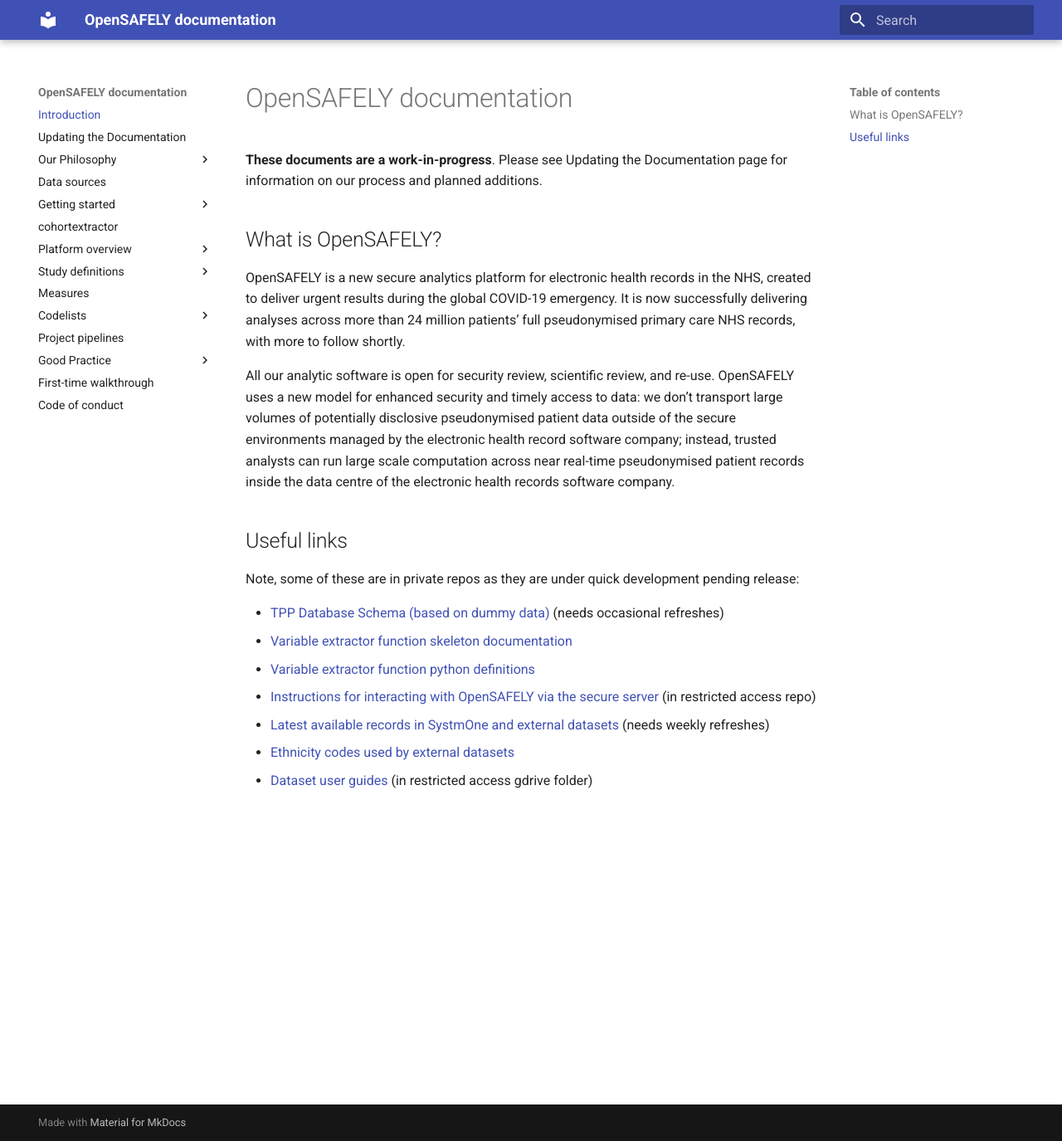
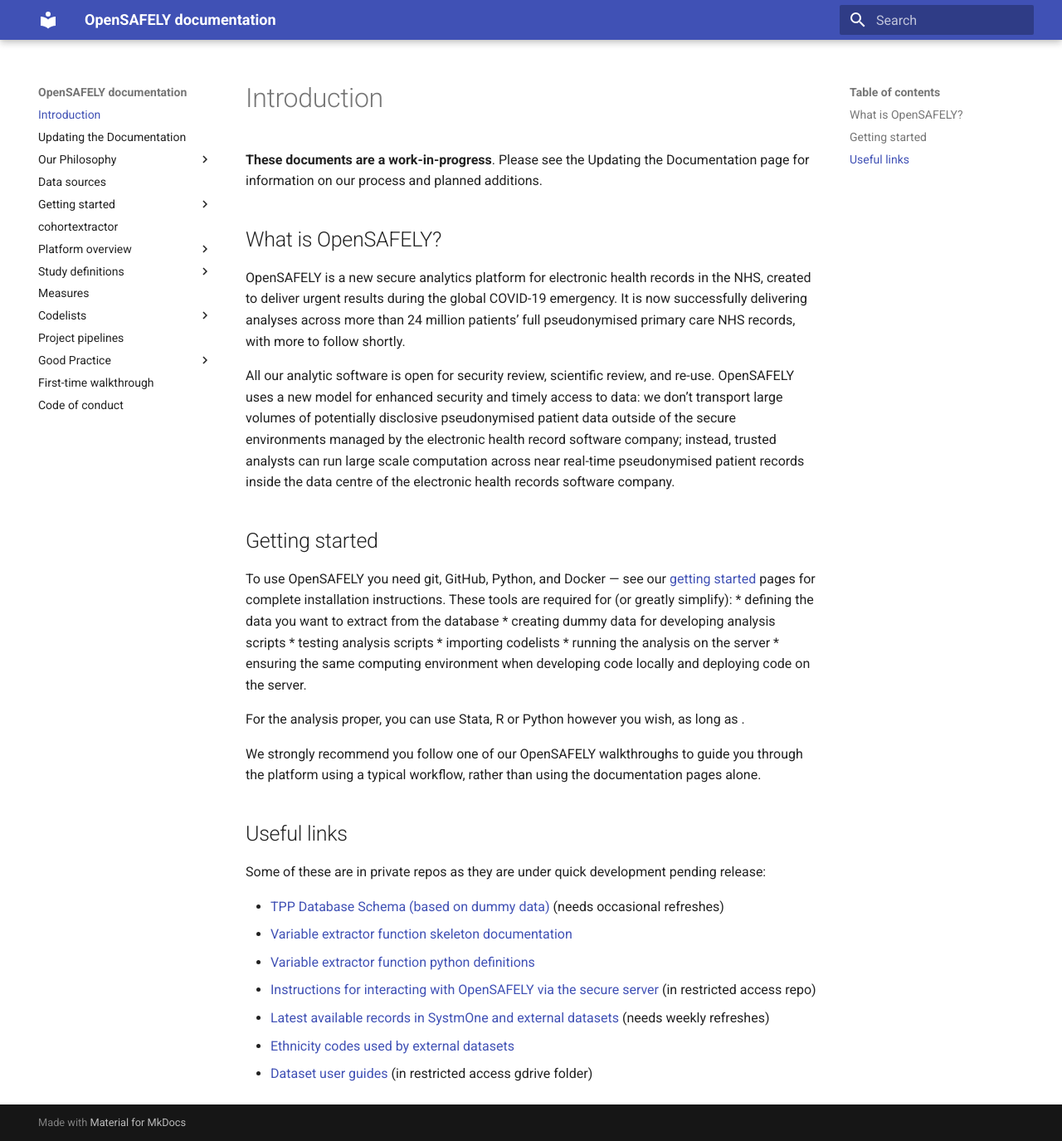
Before and after one commit to opensafely/documentation, an MkDocs documentation site: the page built from docs/index.md, in a window 1280 px wide and 1375 px high. Shown: the whole window at 83% size. Built offline with MkDocs 1.6.1 and Material for MkDocs 9.7.7, drawn with Linux system fonts in a browser that asks for light colours.

Commit message:
Update index.md

```diff
--- a/docs/index.md
+++ b/docs/index.md
@@ -1,7 +1,5 @@
-# OpenSAFELY documentation
 
- **These documents are a work-in-progress**.  Please see Updating the Documentation page for information on our process and
- planned additions.
+**These documents are a work-in-progress**. Please see the Updating the Documentation page for information on our process and planned additions.
 
 ## What is OpenSAFELY?
 
@@ -9,16 +7,28 @@
 results during the global COVID-19 emergency. It is now successfully delivering analyses across more than 24 million
 patients’ full pseudonymised primary care NHS records, with more to follow shortly.
 
-All our analytic software is open
-for security review, scientific review, and re-use. OpenSAFELY uses a new model for enhanced security and timely
+All our analytic software is open for security review, scientific review, and re-use. OpenSAFELY uses a new model for enhanced security and timely
 access to data: we don’t transport large volumes of potentially disclosive pseudonymised patient data outside of the
 secure environments managed by the electronic health record software company; instead, trusted analysts can run large
-scale computation across near real-time pseudonymised patient records inside the data centre of the electronic health
-records software company.
+scale computation across near real-time pseudonymised patient records inside the data centre of the electronic health records software company.
+
+## Getting started
+
+To use OpenSAFELY you need git, GitHub, Python, and Docker &mdash; see our [getting started](getting-started.md) pages for complete installation instructions. These tools are required for (or greatly simplify):
+* defining the data you want to extract from the database
+* creating dummy data for developing analysis scripts
+* testing analysis scripts
+* importing codelists
+* running the analysis on the server
+* ensuring the same computing environment when developing code locally and deploying code on the server.
+
+For the analysis proper, you can use Stata, R or Python however you wish, as long as .
+
+We strongly recommend you follow one of our OpenSAFELY walkthroughs to guide you through the platform using a typical workflow, rather than using the documentation pages alone.
 
 ## Useful links
 
-Note, some of these are in private repos as they are under quick development pending release:
+Some of these are in private repos as they are under quick development pending release:
 
 * [TPP Database Schema (based on dummy data)](https://github.com/opensafely/tpp-sql-notebook/blob/master/notebooks/tpp-schema.ipynb) (needs occasional refreshes)
 * [Variable extractor function skeleton documentation](https://github.com/opensafely/cohort-extractor/blob/master/cohortextractor/patients.py)
```
